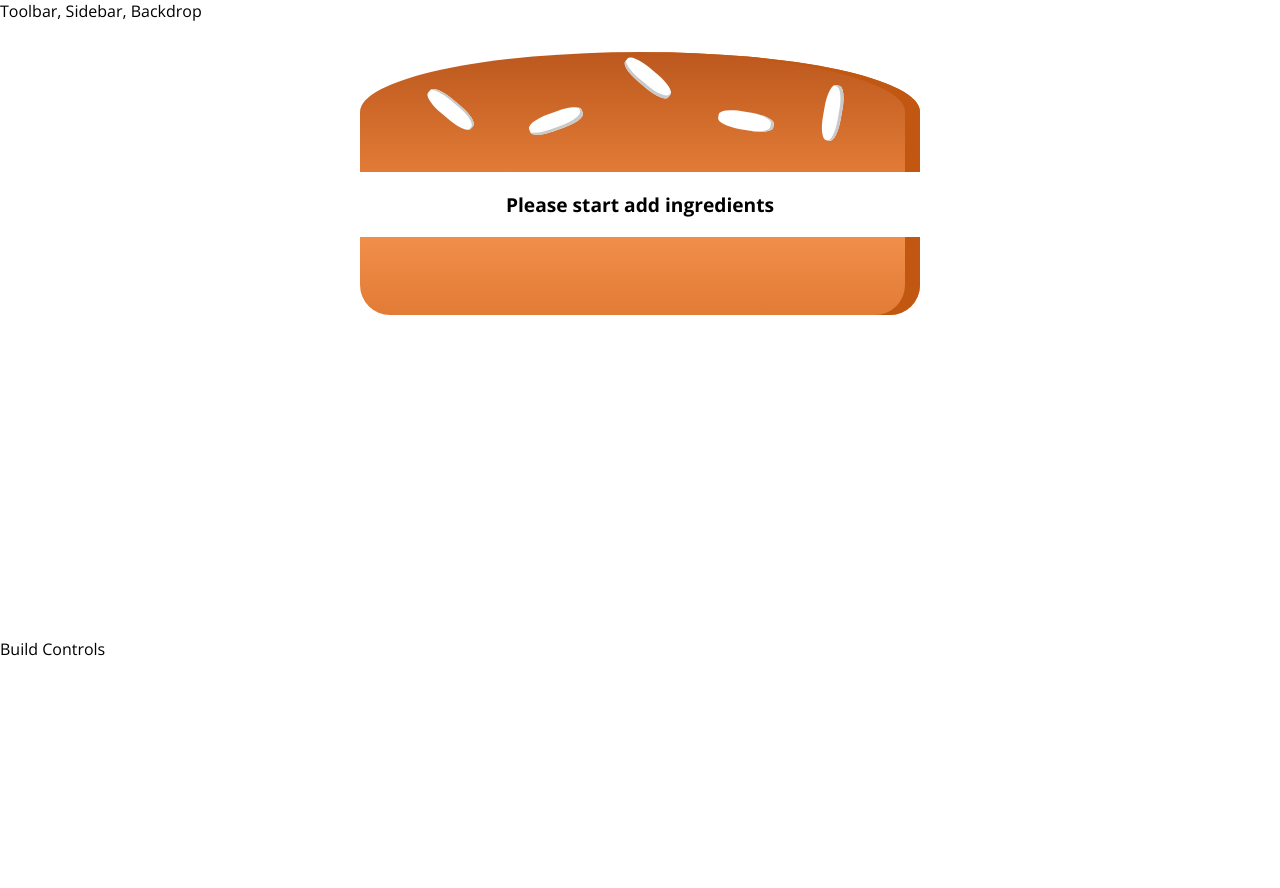
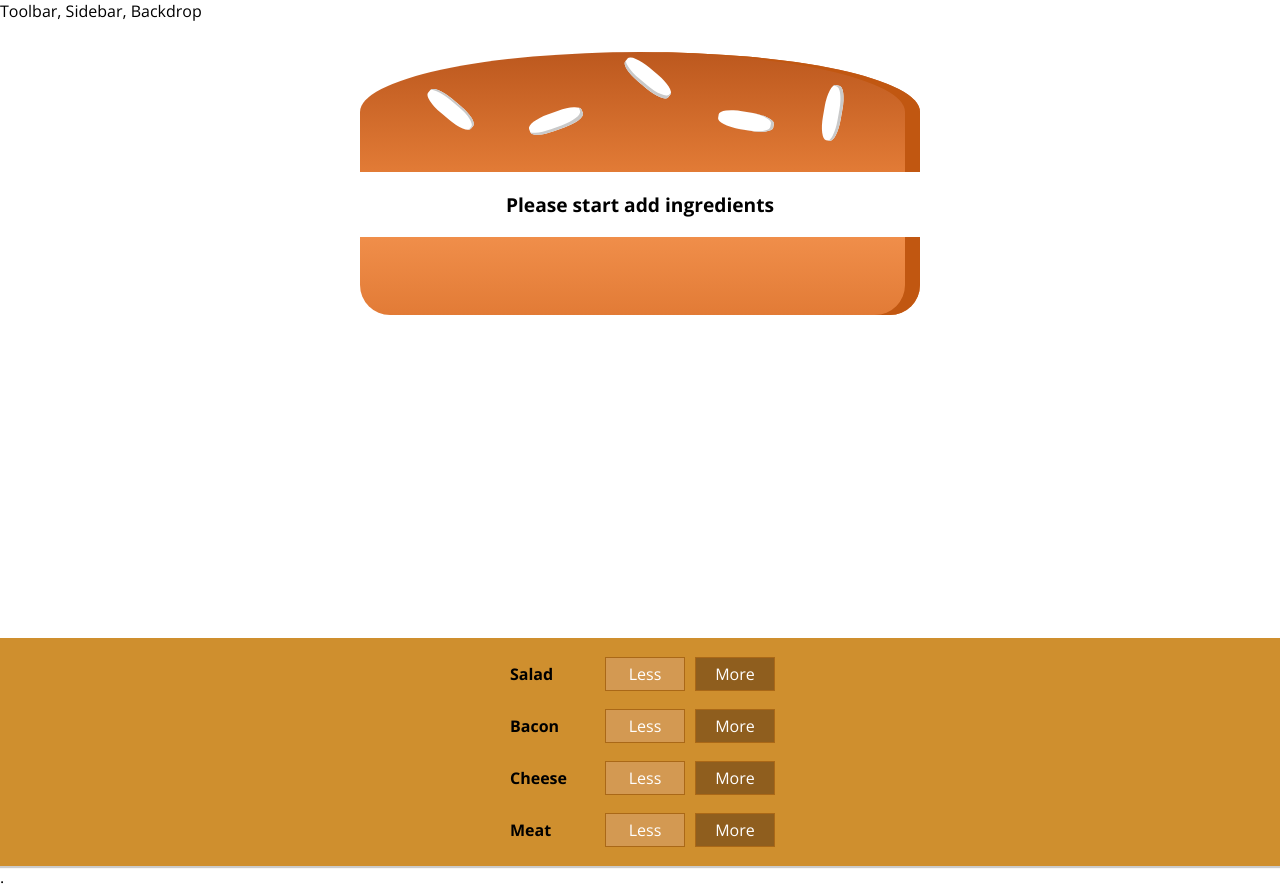
Before and after one commit to mfrandes/burger-builder-course-project-app, a React app: page / in a window 1280 px wide. Before the commit the page ends 800 px from the top, so only its background shows below. Built offline with nearby package versions, Linux system fonts and the light colour scheme.

Commit message:
Builded the BurgerControls where we render all controls

```diff
--- /dev/null
+++ b/src/components/Burger/BuildControls/BuildControls.css
@@ -0,0 +1,10 @@
+.BuildControls {
+    width: 100%;
+    background-color: #cf8f2e;
+    display: flex;
+    flex-flow: column;
+    align-items: center;
+    box-shadow: 0 2px 1px #ccc;
+    margin: auto;
+    padding: 10px 0;
+}
--- /dev/null
+++ b/src/components/Burger/BuildControls/BuildControls.js
@@ -0,0 +1,23 @@
+import React from 'react';
+
+import classes from './BuildControls.css';
+import BuildControl from './BuildControl/BuildControl';
+
+const controls = [
+    { label: 'Salad', type: 'salad' },
+    { label: 'Bacon', type: 'bacon' },
+    { label: 'Cheese', type: 'cheese' },
+    { label: 'Meat', type: 'meat' },
+];
+
+const buildControls = (props) => {
+    return (
+        <div className={classes.BuildControls}>
+            {controls.map(ctrl => (
+                <BuildControl key={ctrl.label} label={ctrl.label} />
+            ))}
+        </div>
+    )
+}
+
+export default buildControls;
--- a/src/containers/BurgerBuilde/BurgerBuilder.js
+++ b/src/containers/BurgerBuilde/BurgerBuilder.js
@@ -2,6 +2,8 @@ import React, { Component } from 'react';
 
 import Aux from '../../hoc/Aux';
 import Burger from '../../components/Burger/Burger';
+import BuildControls from '../../components/Burger/BuildControls/BuildControls';
+
 
 class BurgerBuilder extends Component {
     state ={
@@ -17,7 +19,7 @@ class BurgerBuilder extends Component {
         return (
             <Aux>
                 <Burger ingredients={this.state.ingredients}/>
-                <div>Build Controls</div>
+                <BuildControls />.
             </Aux>
         );
     }
```
